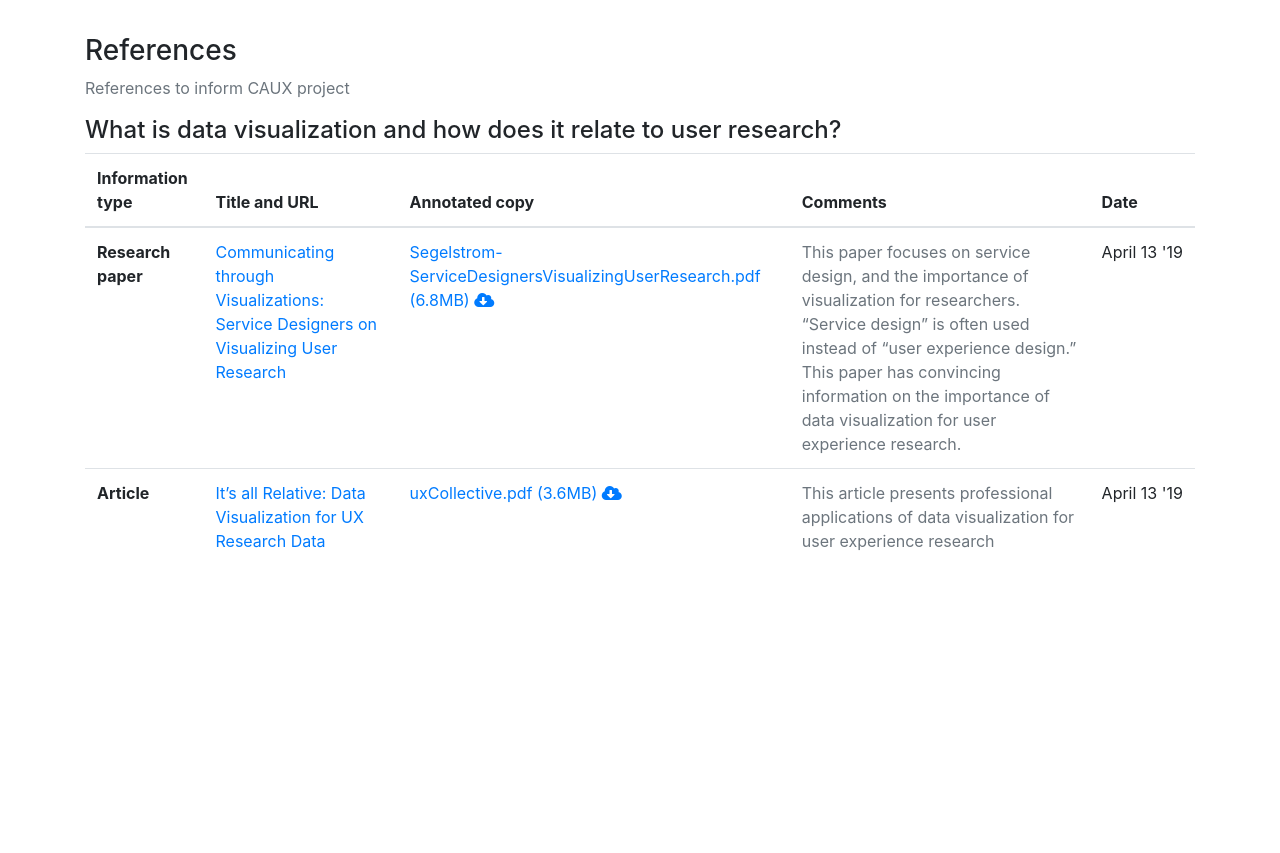
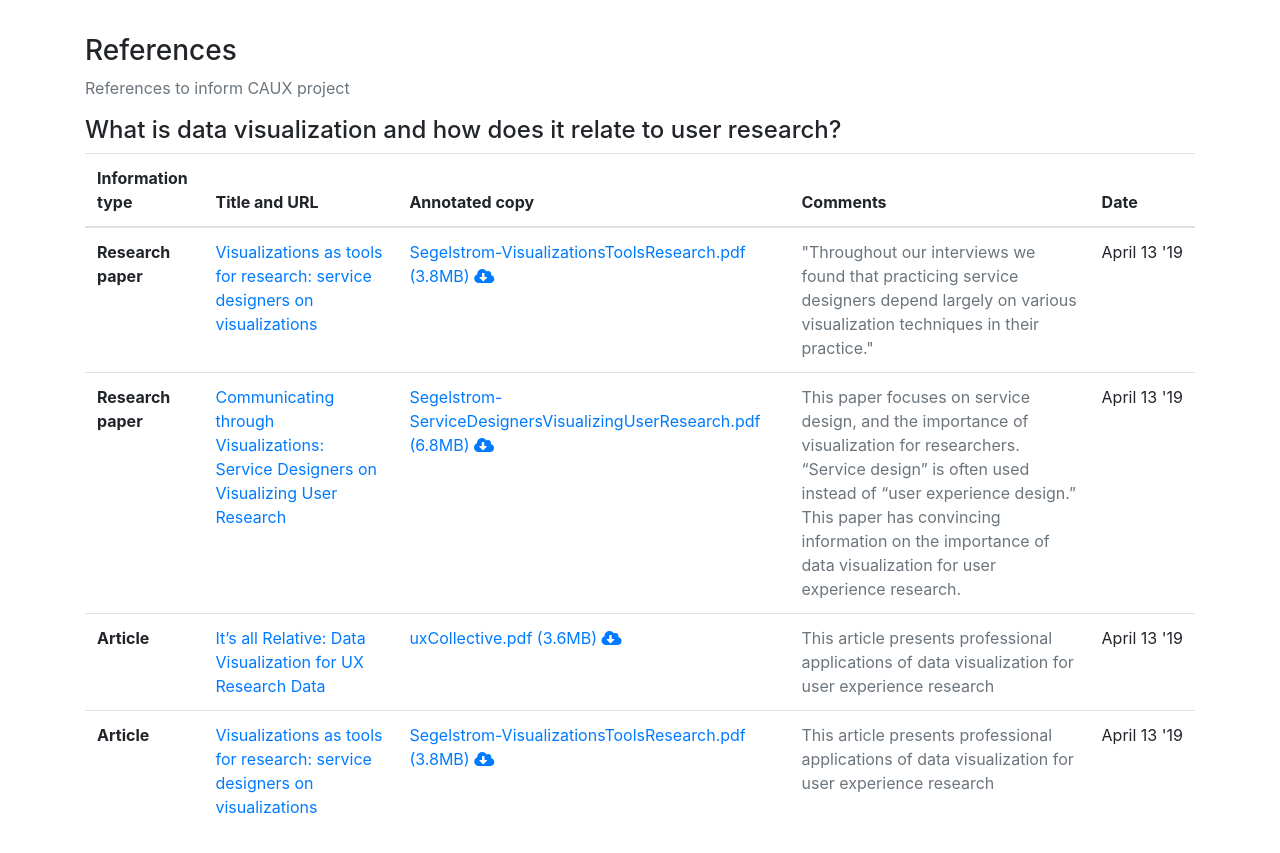
Before and after one commit to Vittorio2015/Dalian, a plain HTML site: page student/Jennifer/index.html in a window 1280 px wide. Shown: the part 141-994 px from the top of the page. Before the commit the page ends 802 px from the top, so only its background shows below. Drawn offline with nearby package versions, Linux system fonts and the light colour scheme.

Commit message:
Adding Segelstrom-VisualizationsToolsResearch.pdf

```diff
--- a/student/Jennifer/index.html
+++ b/student/Jennifer/index.html
@@ -125,6 +125,28 @@
                                     Research paper
                                 </th>
                                 <td>
+                                    <a href="https://www.nordes.org/opj/index.php/n13/article/download/53/44">
+                                        Visualizations as tools for research: service designers on visualizations
+                                    </a>
+                                </td>
+                                <td>
+                                    <a href="Segelstrom-VisualizationsToolsResearch.pdf">
+                                        Segelstrom-VisualizationsToolsResearch.pdf (3.8MB)
+                                        <i class="fas fa-cloud-download-alt"></i>
+                                    </a>
+                                </td>
+                                <td class="text-muted">
+                                    "Throughout our interviews we found that practicing service designers depend largely on various visualization techniques in their practice."
+                                </td>
+                                <td>
+                                    April 13 '19
+                                </td>
+                            </tr>
+                            <tr>
+                                <th scope="row">
+                                    Research paper
+                                </th>
+                                <td>
                                     <a href="http://www.servdes.org/pdf/2009/segelstrom.pdf">
                                         Communicating through Visualizations: Service Designers on Visualizing User Research
                                     </a>
@@ -164,6 +186,28 @@
                                     April 13 '19
                                 </td>
                             </tr>
+                            <tr>
+                                <th scope="row">
+                                    Article
+                                </th>
+                                <td>
+                                    <a href="https://www.nordes.org/opj/index.php/n13/article/download/53/44">
+                                        Visualizations as tools for research: service designers on visualizations
+                                    </a>
+                                </td>
+                                <td>
+                                    <a href="Segelstrom-VisualizationsToolsResearch.pdf">
+                                        Segelstrom-VisualizationsToolsResearch.pdf (3.8MB)
+                                        <i class="fas fa-cloud-download-alt"></i>
+                                    </a>
+                                </td>
+                                <td class="text-muted">
+                                    This article presents professional applications of data visualization for user experience research
+                                </td>
+                                <td>
+                                    April 13 '19
+                                </td>
+                            </tr>
                         </tbody>
                     </table>
                 </div>
```
Also changed, not shown: 1 other file.
